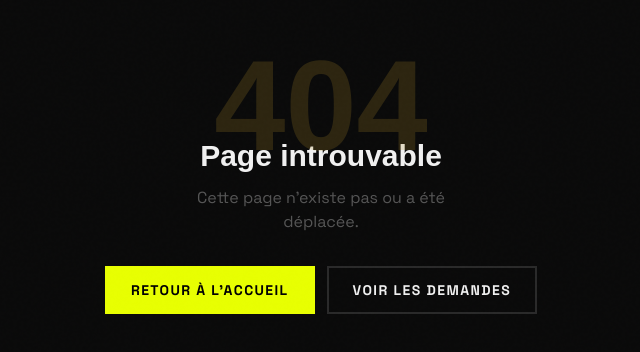
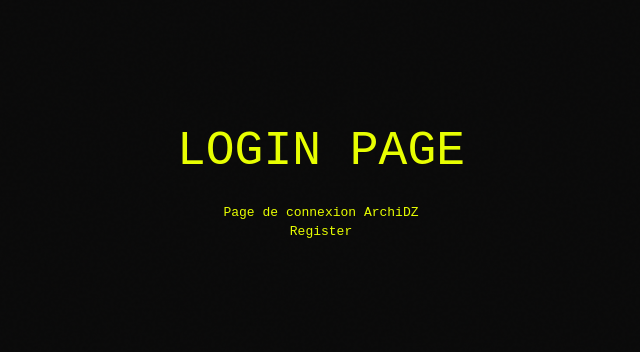
Before and after one commit to wal01dz/archidz, a Next.js app: page /connexion in a window 1280 px wide. Before the commit this address had no page. Shown: the part 222-574 px from the top of the page, without its empty margins (319-959 px from the left). Built offline with nearby package versions, Linux system fonts and the light colour scheme.

Commit message:
Rename login to connexion

```diff
--- /dev/null
+++ b/app/connexion/page.tsx
@@ -0,0 +1,13 @@
+export default function LoginPage() {
+  return (
+    <html>
+      <body style={{ background: "#0a0a0a", color: "#e8ff00", fontFamily: "monospace", display: "flex", alignItems: "center", justifyContent: "center", minHeight: "100vh", margin: 0 }}>
+        <div style={{ textAlign: "center" }}>
+          <h1 style={{ fontSize: "3rem", marginBottom: "16px" }}>LOGIN PAGE</h1>
+          <p>Page de connexion ArchiDZ</p>
+          <a href="/register" style={{ color: "#e8ff00" }}>Register</a>
+        </div>
+      </body>
+    </html>
+  );
+}
```
Also changed, not shown: 2 other files (tests, documents, lock files or other folders).
